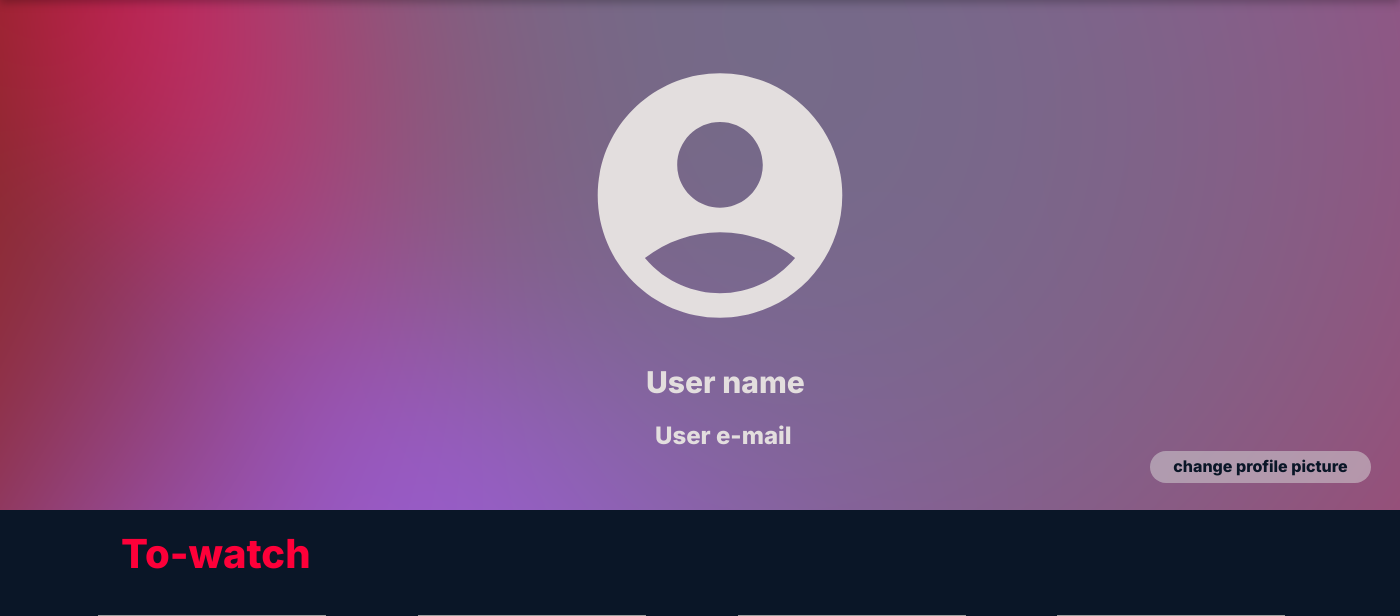
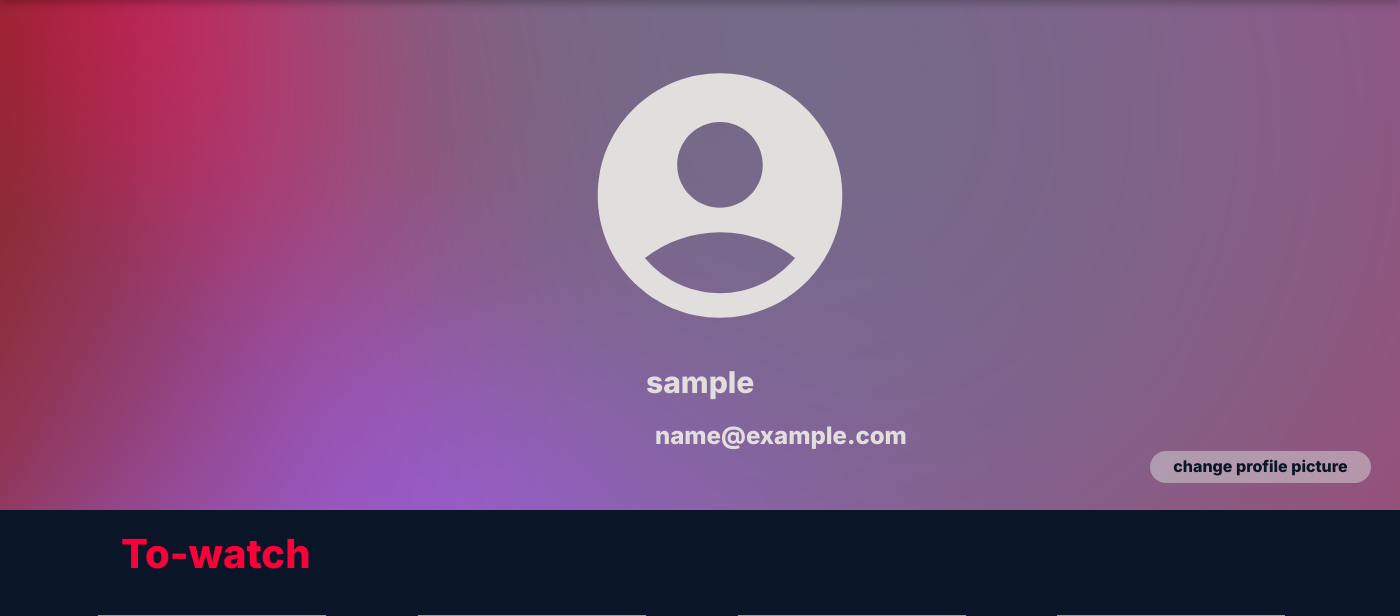
Before and after one commit to FuNCode-FNC/back-end, a Django app: page /account/ in a window 1400 px wide. Shown: the part 81-697 px from the top of the page. Run offline with Django 4.2, Linux system fonts and the light colour scheme; the visitor is signed in with stand-in values (Sample User, id 1); grey boxes are pictures that could not be loaded.

Commit message:
hot fixes

```diff
--- a/main/views.py
+++ b/main/views.py
@@ -127,7 +127,9 @@ def comment_detail(request):
 
 @login_required()
 def account(request):
-    return render(request, 'main/account.html')
+    user = request.user
+
+    return render(request, 'main/account.html',{"user":user})
 
 
 def filmpage(request):
--- a/templates/main/account.html
+++ b/templates/main/account.html
@@ -13,8 +13,8 @@
     <main>
         <div class="photo_profil">
             <img src="{% static 'img/correct/profile-vector.svg' %}" width="250" height="250" title="Your photo">
-            <h2>User name</h2>
-            <h3>User e-mail</h3>
+            <h2>{{user.username}}</h2>
+            <h3>{{user.email}}</h3>
             <p>change profile picture</p>
         </div>
         <div class="films_profile">
@@ -31,7 +31,7 @@
                 <h2>Account details</h2>
                 <div class="row settings_row" id="e-mail">
                     <div class="col-3 title">E-mail</div>
-                    <div class="col text">User's e-mail</div>
+                    <div class="col text">{{user.email}}</div>
                 </div>
                 <div class="row settings_row" id="password">
                     <div class="col-3 title">Password</div>
--- a/templates/template-empty-header.html
+++ b/templates/template-empty-header.html
@@ -20,7 +20,7 @@
     <nav class="navbar navbar-expand header">
         <div class="container">
             <div class="navbar-wrapper">
-                <a class="navbar-brand" href="{% url 'index' %}">
+                <a class="navbar-brand" href="/">
                     <img src="{% static 'img/logo.png' %}" width="250px" height="60px">
                 </a>
             </div>
```
